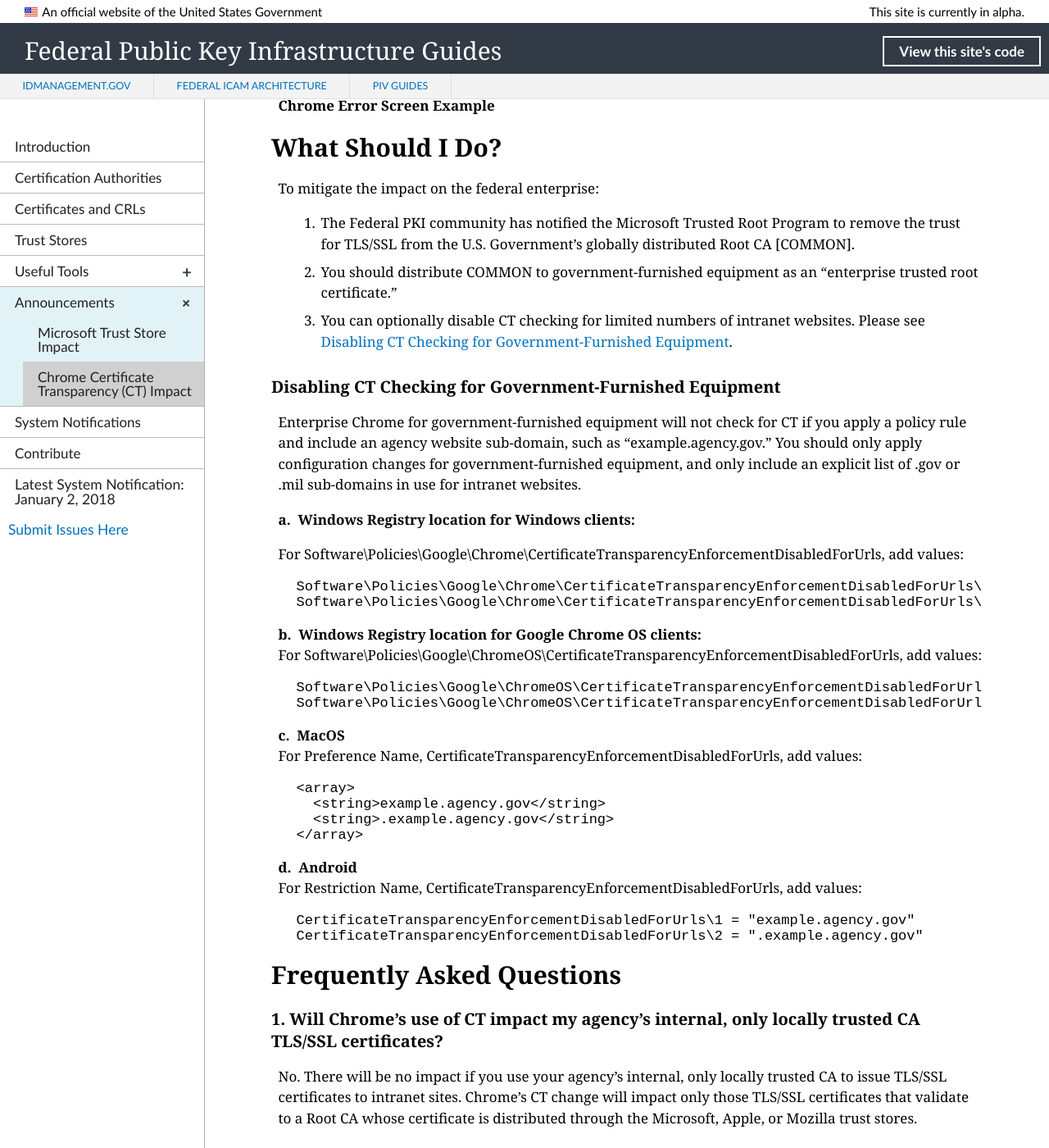
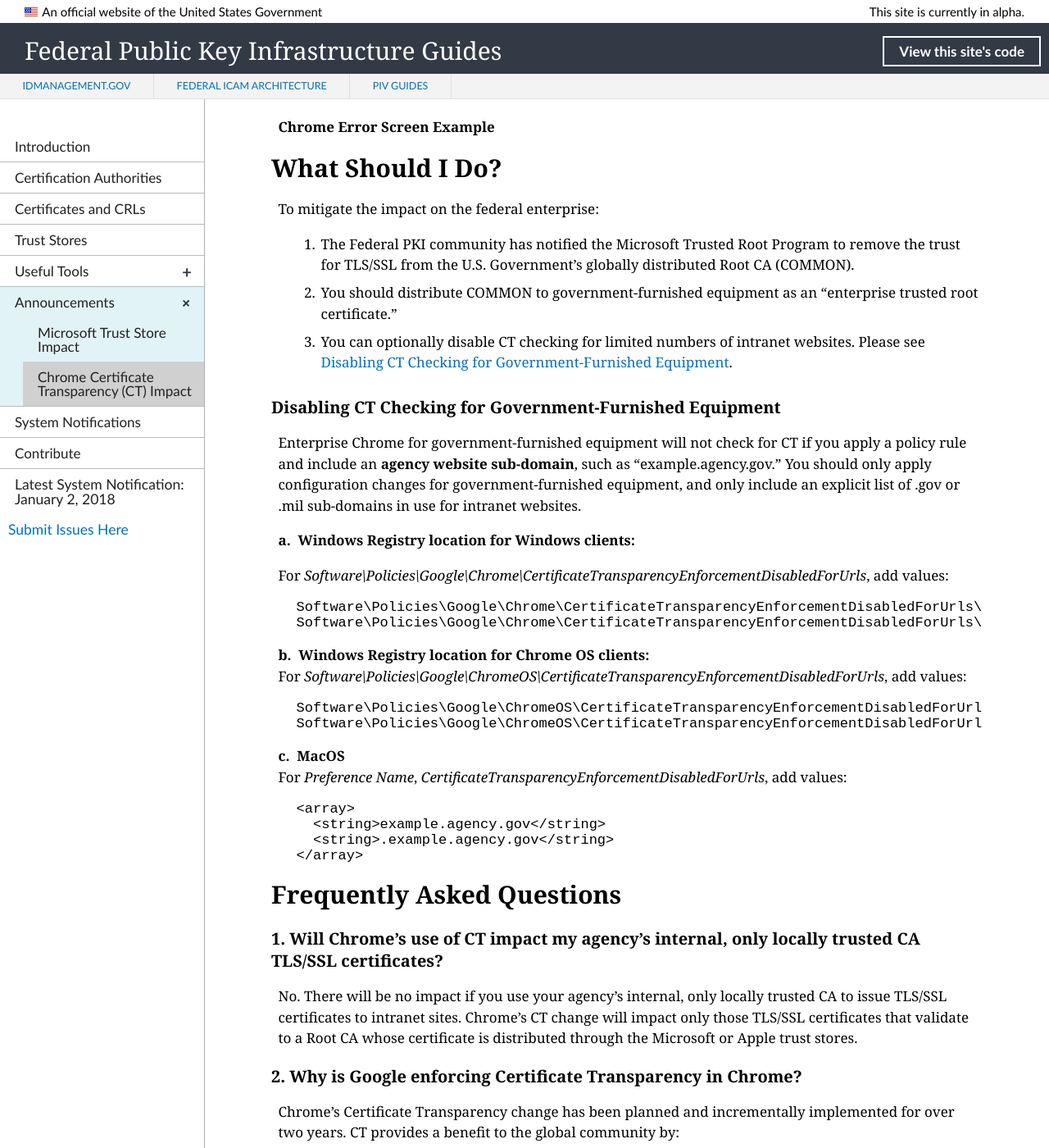
Before and after one commit to GSA/fpki-guides, a Jekyll site: the page built from _announcements/02_google_ct.md, in a window 1280 px wide and 1400 px high, scrolled down 1399 px. Shown: the whole window at 82% size. Built offline with Jekyll 4.4.1, drawn with Linux system fonts in a browser that asks for light colours; nearby versions of some CDN libraries; library files that are not in the unit come from our copies; some of the changed text lies outside the part shown.

Commit message:
Update 02_google_ct.md
Editorial

````diff
--- a/_announcements/02_google_ct.md
+++ b/_announcements/02_google_ct.md
@@ -10,7 +10,7 @@
 
 {% include alert-info.html content="At this time, no Federal PKI Certificate Authorities used by most federal agencies for intranet TLS/SSL certificates support Certificate Transparency requirements. " %}
 
-Upcoming changes to Google Chrome could impact your agency. In April 2018, Google will begin to enforce Certificate Transparency (CT) in Chrome. This change requires all TLS/SSL certificates issued after April 30, 2018, that validate to a publicly trusted, Root Certificate Authority (CA) to appear in a CT log and for website operators to serve proof of the CT log inclusion.<!--Very complex sentence. I don't usually agree with eliminating "that" but removing "that is" here makes this simpler.  Could we use terms from an earlier version--"to serve a signed timestamp"?  ~more plain langugage-->
+Upcoming changes to Google Chrome could impact your agency. In April 2018, Google will begin to enforce Certificate Transparency (CT) in Chrome. This change requires all TLS/SSL certificates that are issued after April 30, 2018, and that validate to a publicly trusted, Root Certificate Authority (CA) certificate to appear in a CT log. It also requires website operators to serve proof of the CT log inclusion (i.e., a signed timestamp).
 
 - [What Will Be Impacted?](#what-will-be-impacted)
 - [What Should I Do?](#what-should-i-do)
@@ -18,12 +18,12 @@
 - [Additional Resources](#additional-resources)
 
 ## What Will Be Impacted?
-**Celeste stopped here**
+<!--Shouldn't we say that when the FPKI removes the trust bit for COMMON from the Microsoft trust store, the Google CT problem will go away for Windows users?-->
 The Microsoft and Apple trust stores currently distribute the U.S. Government Root CA (Federal Common Policy CA [COMMON]) certificate.
-That means that a Windows or Apple Operating System user who uses a Chrome browser will receive an error when browsing to an intranet website using an Federal PKI CA-issued, TLS/SSL certificate. A government user will receive an error on government-furnished equipment if all of the following are true:
+That means that a user of a Windows, Apple, or Chrome Operating System who also uses a Chrome browser will receive an error when browsing to an intranet website using an Federal PKI CA-issued, TLS/SSL certificate. A government user will receive an error on government-furnished equipment if all of the following are true:
 
-1. Using Chrome
-2. Using Window OS, MacOS, ChromeOS, Android, or Apple iOS device<!--Only MS and Apple mentioned under "What Will Be Impacted?" above-->
+1. Using a Chrome browser
+2. Using Window OS, MacOS, Chrome OS, or Apple iOS device<!--Does Chrome OS also rely on MS and Apple trust store Root CA certificates to confirm the trustworthiness of SSL/TLS certificates that validate to COMMON?  Chromium Projects say "the root certificate policy for Chrome OS is forthcoming." Couldn't find anything published yet.--->
 2. Browsing to an website with a TLS/SSL certificate that validates to COMMON
 3. The TLS/SSL certificate was issued after April 30, 2018
 
@@ -34,25 +34,25 @@
 ## What Should I Do?
 To mitigate the impact on the federal enterprise:
 
-1. The Federal PKI community has notified the Microsoft Trusted Root Program to remove the trust for TLS/SSL from the U.S. Government's globally distributed Root CA [COMMON].
+1. The Federal PKI community has notified the Microsoft Trusted Root Program to remove the trust for TLS/SSL from the U.S. Government's globally distributed Root CA (COMMON).
 2. You should distribute COMMON to government-furnished equipment as an "enterprise trusted root certificate."
 3. You can optionally disable CT checking for limited numbers of intranet websites. Please see [Disabling CT Checking for Government-Furnished Equipment](#disabling-ct-checking-for-government-furnished-equipment).
 
 ### Disabling CT Checking for Government-Furnished Equipment
 
-Enterprise Chrome for government-furnished equipment will not check for CT if you apply a policy rule and include an agency website sub-domain, such as "example.agency.gov."   You should only apply configuration changes for government-furnished equipment, and only include an explicit list of .gov or .mil sub-domains in use for intranet websites.
+Enterprise Chrome for government-furnished equipment will not check for CT if you apply a policy rule<!--via group policy object?--> and include an **agency website sub-domain**, such as "example.agency.gov."   You should only apply configuration changes for government-furnished equipment, and only include an explicit list of .gov or .mil sub-domains in use for intranet websites.
 
 **a.&nbsp;&nbsp;Windows Registry location for Windows clients:**<br>
 
-For Software\Policies\Google\Chrome\CertificateTransparencyEnforcementDisabledForUrls, add values:
+For _Software\Policies\Google\Chrome\CertificateTransparencyEnforcementDisabledForUrls_, add values:
 
    ```
    Software\Policies\Google\Chrome\CertificateTransparencyEnforcementDisabledForUrls\1 = "example.agency.gov"
    Software\Policies\Google\Chrome\CertificateTransparencyEnforcementDisabledForUrls\2 = ".example.agency.gov"
    ```
 
-**b.&nbsp;&nbsp;Windows Registry location for Google Chrome OS clients:**<br>
-For Software\Policies\Google\ChromeOS\CertificateTransparencyEnforcementDisabledForUrls, add values:
+**b.&nbsp;&nbsp;Windows Registry location for Chrome OS clients:**<br>
+For _Software\Policies\Google\ChromeOS\CertificateTransparencyEnforcementDisabledForUrls_, add values:
 
    ```
    Software\Policies\Google\ChromeOS\CertificateTransparencyEnforcementDisabledForUrls\1 = "example.agency.gov"
@@ -60,7 +60,7 @@
    ```
 
 **c.&nbsp;&nbsp;MacOS**<br>
-For Preference Name, CertificateTransparencyEnforcementDisabledForUrls, add values:<br>
+For _Preference Name_, _CertificateTransparencyEnforcementDisabledForUrls_, add values:<br>
 
    ```
    <array>
@@ -68,39 +68,32 @@
      <string>.example.agency.gov</string>
    </array>
    ```
-
-**d.&nbsp;&nbsp;Android**<br>
-For Restriction Name, CertificateTransparencyEnforcementDisabledForUrls, add values:<br>
-
-   ```
-   CertificateTransparencyEnforcementDisabledForUrls\1 = "example.agency.gov"
-   CertificateTransparencyEnforcementDisabledForUrls\2 = ".example.agency.gov"
-   ```
+<!--Deleted Andoid instruction-->
 
 ## Frequently Asked Questions
 
 ### 1. Will Chrome's use of CT impact my agency's internal, only locally trusted CA TLS/SSL certificates?
 
-No. There will be no impact if you use your agency's internal, only locally trusted CA to issue TLS/SSL certificates to intranet sites. Chrome's CT change will impact only those TLS/SSL certificates that validate to a Root CA whose certificate is distributed through the Microsoft, Apple, or Mozilla trust stores.<!--Since COMMON is not distributed by the Mozilla trust store, should we even mention it?-->
+No. There will be no impact if you use your agency's internal, only locally trusted CA to issue TLS/SSL certificates to intranet sites. Chrome's CT change will impact only those TLS/SSL certificates that validate to a Root CA whose certificate is distributed through the Microsoft or Apple trust stores.
 
-### 2.  Why is Google enforcing Certificate Transparency in Chrome?
+### 2. Why is Google enforcing Certificate Transparency in Chrome?
 
 Chrome's Certificate Transparency change has been planned and incrementally implemented for over two years.  CT provides a benefit to the global community by:
 
 - Improving openness and transparency
 - Allowing domain owners to identify mistakenly or maliciously issued certificates
 
-### 3. How do I know whether my website is compliant? <!--Compliant with what?-->
-
-- Open Chrome and browse to the website.
-- In Chrome, open the developer tools panel under the setting  -> more tools menu.
-   a. Windows OS shortcut: ctrl + shift + "i"
-   b. MacOSX shortcut: apple key + shift + "i"
-- Select the security tab.
-- Refresh the website page and click on the website under the "Main origin" column.
-- If the certificate is compliant it will show the CT log details
+### 3. How do I know whether my website is compliant with CT?
+<!--Will try to validate with Ken that this is what exactly appears. I couldn't find the "Settings->More Tools" option under Chrome Settings and so couldn't find the "Developer Tools"-->
+1. Open Chrome and browse to your website.<!--Won't you know that the website is compliant because you won't get a 404 error when you browse to it anymore?-->
+2. In Chrome, go to **Settings->More Tools**.
+3. Open the **Developer Tools** panel.&nbsp;&nbsp;For the Windows OS: `CTRL + Shift + "i"` or for MacOS X: `Apple key + Shift + "i"`
+3. Select the **Security** tab.
+4. Refresh the website page and click on the website under the **Main origin** column.
+5. If the certificate is compliant, it will display the CT log details.
 
 ## Additional Resources
+<!--We could also reference RFC 6962, "Certificate Transparency," June 2013?-->
 [What is Certificate Transparency](https://www.certificate-transparency.org/){:target="_blank"}
 [Certificate Transparency--Resources for Site Owners](https://sites.google.com/site/certificatetransparency/resources-for-site-owners){:target="_blank"}
 [Certificate Transparency Announcement](https://groups.google.com/a/chromium.org/forum/#!topic/ct-policy/78N3SMcqUGw){:target="_blank"}
````
